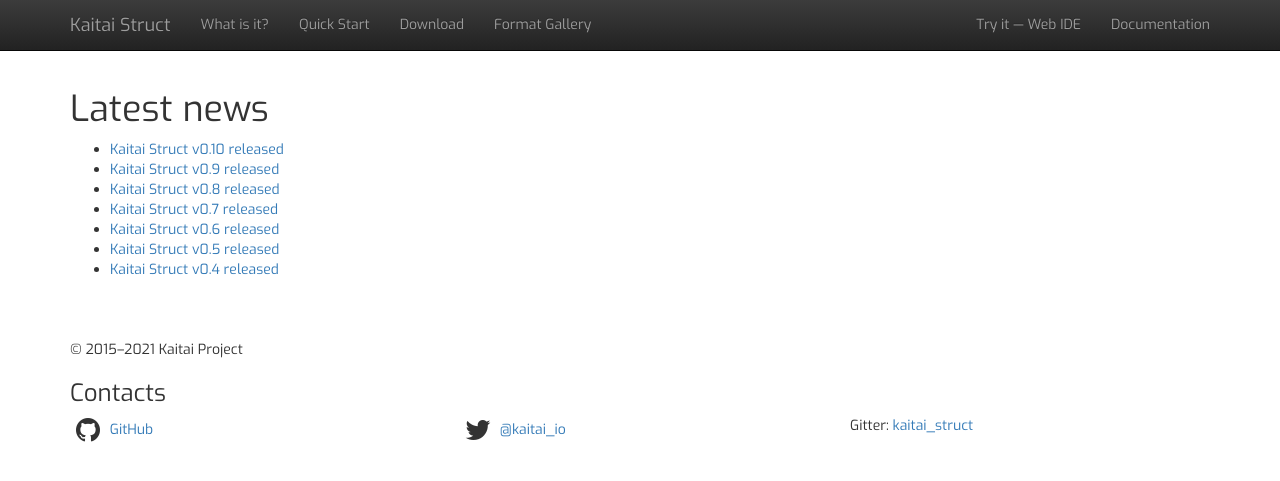
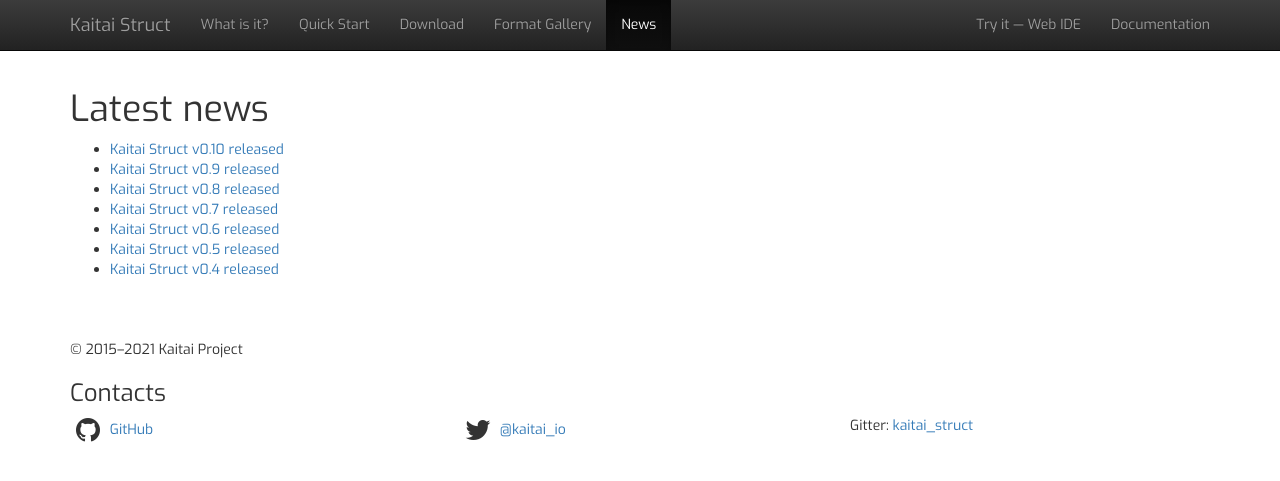
Before and after one commit to kaitai-io/kaitai-io.github.io, a Jekyll site: the page built from news/index.html, in a window 1280 px wide. Shown: the top 481 px of the page. Built offline with Jekyll 4.4.1, drawn with Linux system fonts in a browser that asks for light colours; nearby versions of some CDN libraries.

Commit message:
Add link in nav bar to the news page
See issue #16

```diff
--- a/_layouts/default.html
+++ b/_layouts/default.html
@@ -56,6 +56,7 @@
                     <li><a href="{{ root_path }}#quick-start">Quick Start</a></li>
                     <li><a href="{{ root_path }}#download">Download</a></li>
                     <li><a href="//formats.kaitai.io/">Format Gallery</a></li>
+                    <li{% if page.url == '/news/' %} class="active"{% endif %}><a href="/news">News</a></li>
                 </ul>
                 <ul class="nav navbar-nav navbar-right">
                     <li><a href="https://ide.kaitai.io/">Try it &mdash; Web IDE</a></li>
```
